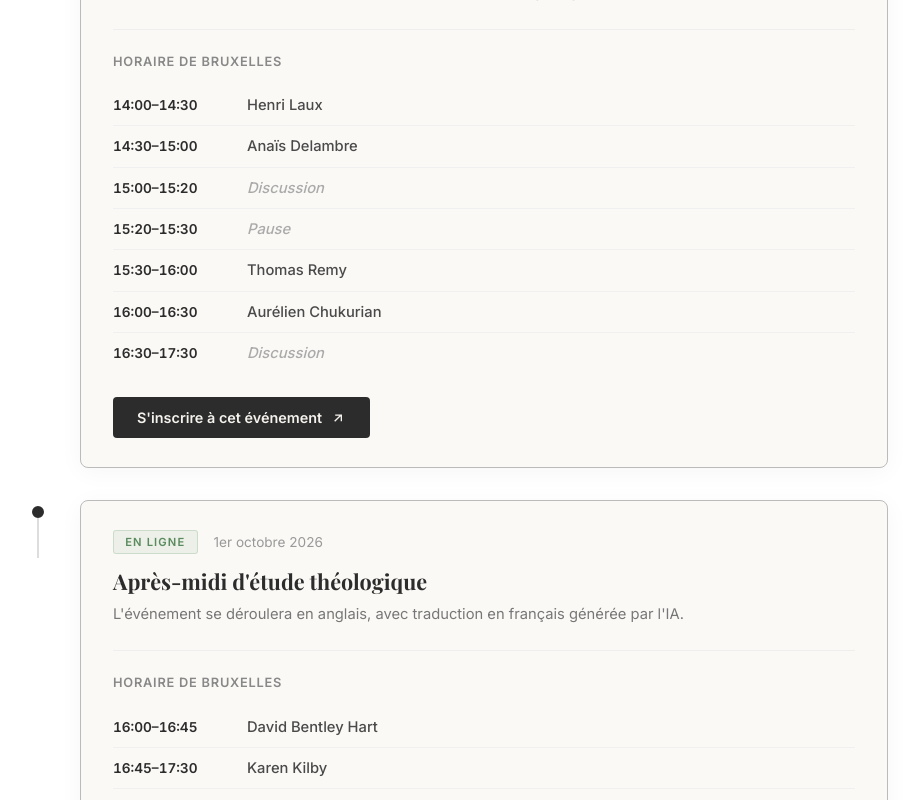
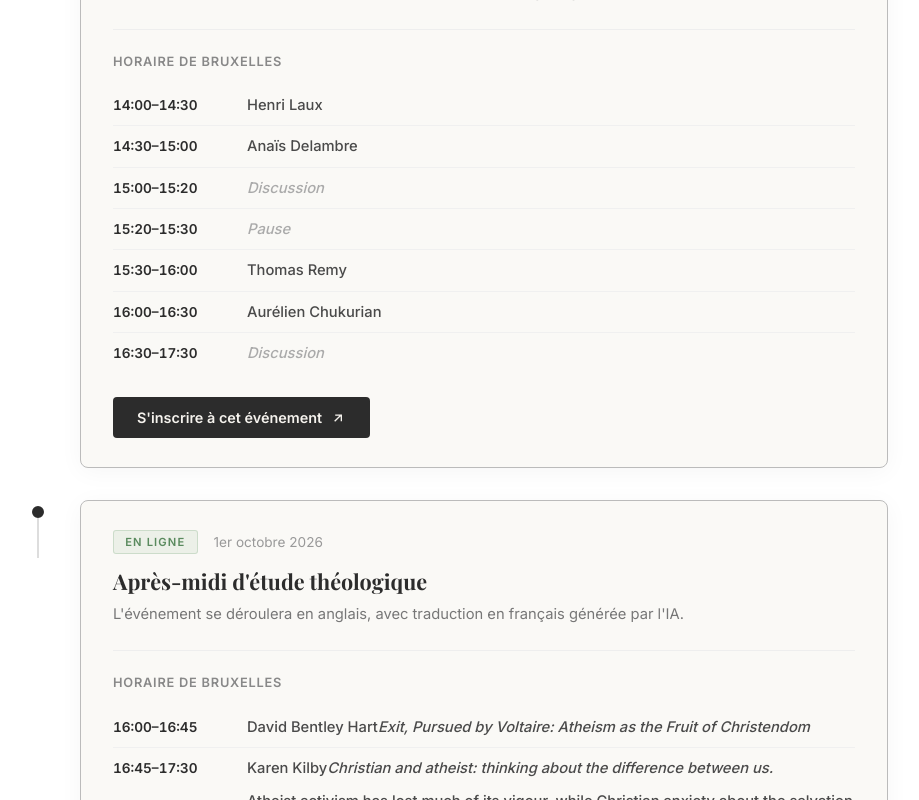
Before and after one commit to stiptje/atheisme-web, a React (Vite) app: page / in a window 1280 px wide. Shown: the part 2000-2800 px from the top of the page, without its empty margins (182-1101 px from the left). Built offline with nearby package versions, Linux system fonts and the light colour scheme; the HTML template or start-up script is replaced by a standard one; a web font is replaced by a local one.

Commit message:
Add October talk details and display full conference program

```diff
--- a/src/components/Timeline/Timeline.tsx
+++ b/src/components/Timeline/Timeline.tsx
@@ -2,6 +2,7 @@
 import React from 'react';
 import { useLang } from '../../context/LanguageContext';
 import './Timeline.css';
+import ConferenceProgram from './ConferenceProgram';
 
 export default function Timeline() {
   const { t } = useLang();
@@ -115,11 +116,14 @@ export default function Timeline() {
                 <div className="timeline__schedule">
                   <div className="timeline__slot">
                     <span className="timeline__time">16:00–16:45</span>
-                    <span className="timeline__speaker">David Bentley Hart</span>
+                    <span className="timeline__speaker">David Bentley Hart<em className="timeline__talk-title" lang="en">Exit, Pursued by Voltaire: Atheism as the Fruit of Christendom</em></span>
                   </div>
                   <div className="timeline__slot">
                     <span className="timeline__time">16:45–17:30</span>
-                    <span className="timeline__speaker">Karen Kilby</span>
+                    <div className="timeline__speaker">Karen Kilby
+                      <em className="timeline__talk-title" lang="en">Christian and atheist: thinking about the difference between us.</em>
+                      <p className="timeline__abstract" lang="en">Atheist activism has lost much of its vigour, while Christian anxiety about the salvation of non-believers has, in many quarters, died right down. What’s left to wrestle with? In this slightly calmer context it is worth thinking about the difference, or the distance, between believer and unbeliever, between Christian and atheist. Is there a chasm, a radical difference in world-view and life commitment? Or are believer and unbeliever in fact close? Perhaps such questions cannot be answered once and for all, at a general level, but I am interested to try to explore them.</p>
+                    </div>
                   </div>
                   <div className="timeline__slot timeline__slot--light">
                     <span className="timeline__time">17:30–17:40</span>
@@ -168,14 +172,7 @@ export default function Timeline() {
                 Louvain-la-Neuve, {t('Belgique', 'Belgium')}
               </p>
               <div className="timeline__details">
-                <div className="timeline__coming-soon">
-                  <p>
-                    {t(
-                      'Le programme définitif du colloque en présentiel sera publié ultérieurement. Le colloque est ouvert à tous, sans frais de participation, mais l\'inscription est requise.',
-                      'The final program for the on-site conference will be published subsequently. The conference is open to all without participation fee, but registration is required.'
-                    )}
-                  </p>
-                </div>
+                <ConferenceProgram />
               </div>
             </div>
           </div>
```
